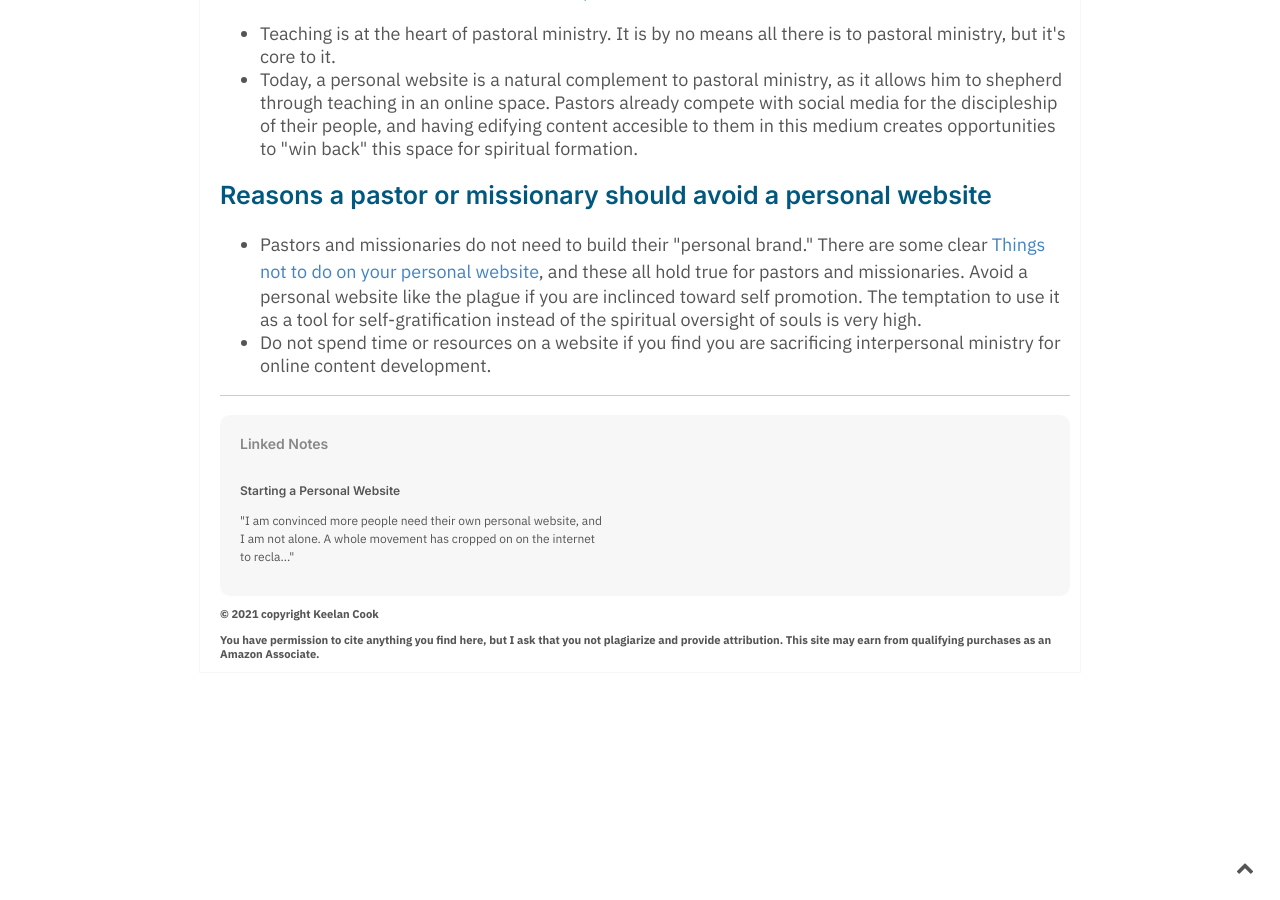
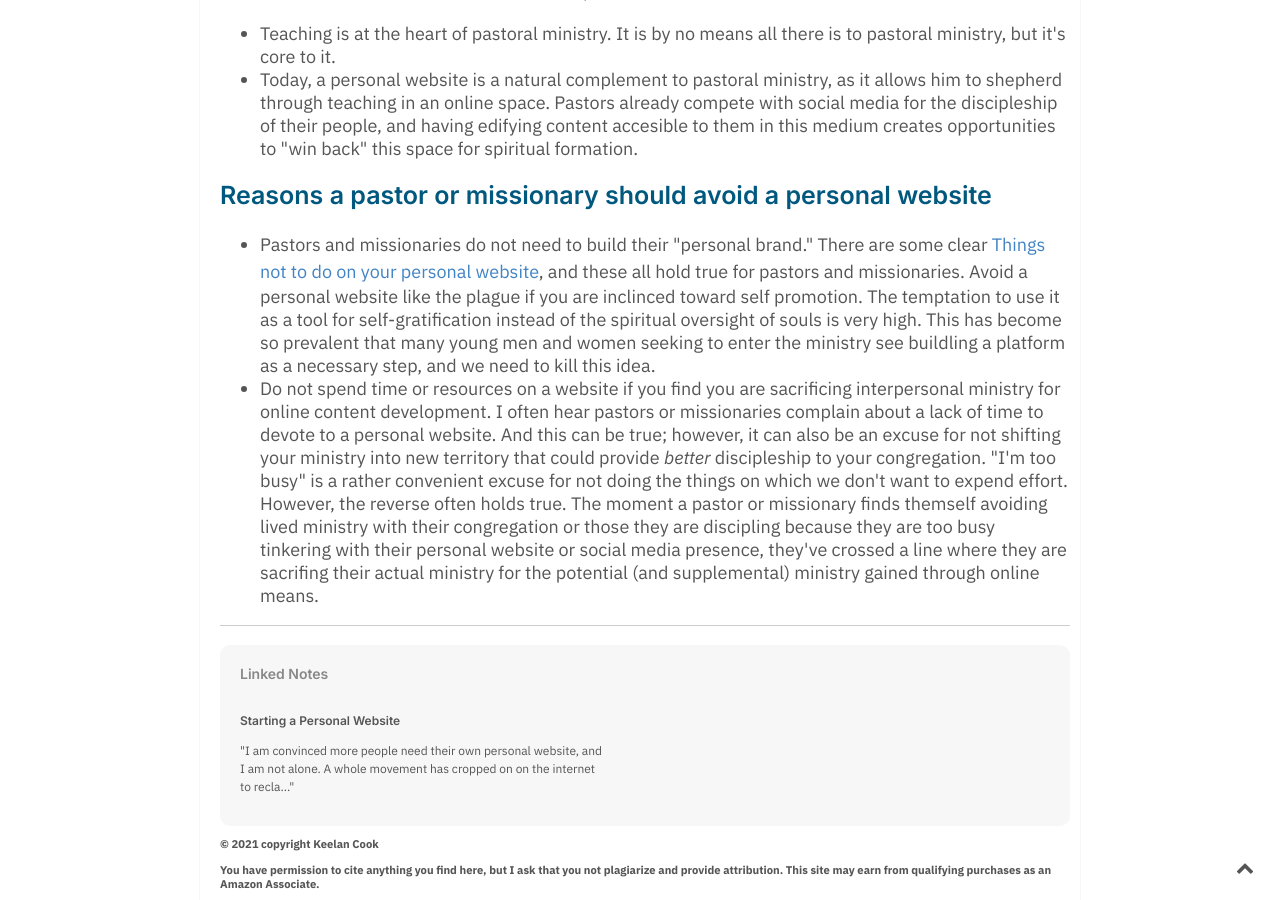
Before and after one commit to keelancook/notebook, a Jekyll site: the page built from _notes/Pastors and missionaries should consider their own personal website.md, in a window 1280 px wide and 900 px high, scrolled down 862 px. Built offline with Jekyll 4.4.1, drawn with Linux system fonts in a browser that asks for light colours; before the commit the page ends 1535 px from its top, so only the background shows below that.

Commit message:
adding to note

```diff
--- a/_notes/Pastors and missionaries should consider their own personal website.md
+++ b/_notes/Pastors and missionaries should consider their own personal website.md
@@ -18,5 +18,5 @@ season: winter
 
 
 ## Reasons a pastor or missionary should avoid a personal website
-- Pastors and missionaries do not need to build their "personal brand." There are some clear [[Things not to do on your personal website]], and these all hold true for pastors and missionaries. Avoid a personal website like the plague if you are inclinced toward self promotion. The temptation to use it as a tool for self-gratification instead of the spiritual oversight of souls is very high.
-- Do not spend time or resources on a website if you find you are sacrificing interpersonal ministry for online content development.
+- Pastors and missionaries do not need to build their "personal brand." There are some clear [[Things not to do on your personal website]], and these all hold true for pastors and missionaries. Avoid a personal website like the plague if you are inclinced toward self promotion. The temptation to use it as a tool for self-gratification instead of the spiritual oversight of souls is very high. This has become so prevalent that many young men and women seeking to enter the ministry see buildling a platform as a necessary step, and we need to kill this idea.
+- Do not spend time or resources on a website if you find you are sacrificing interpersonal ministry for online content development. I often hear pastors or missionaries complain about a lack of time to devote to a personal website. And this can be true; however, it can also be an excuse for not shifting your ministry into new territory that could provide *better* discipleship to your congregation. "I'm too busy" is a rather convenient excuse for not doing the things on which we don't want to expend effort. However, the reverse often holds true. The moment a pastor or missionary finds themself avoiding lived ministry with their congregation or those they are discipling because they are too busy tinkering with their personal website or social media presence, they've crossed a line where they are sacrifing their actual ministry for the potential (and supplemental) ministry gained through online means.
```
Also changed, not shown: 1 other file.
